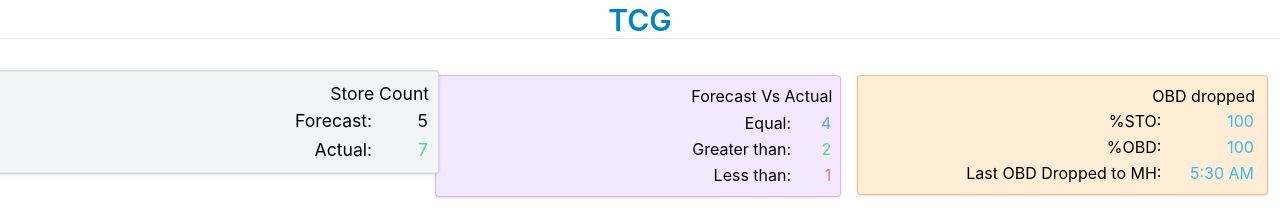
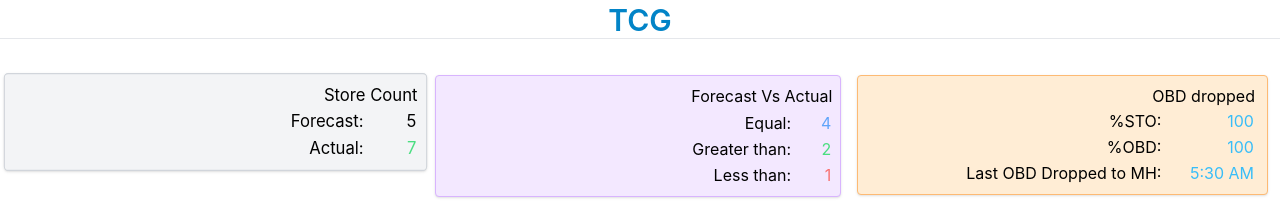
Before and after one commit to Sovik89/Coop-Dashboard, a React (Create React App) app: page / in a window 1280 px wide. In both pictures the pointer is over the element 215 px from the left and 368 px from the top of the page. Shown: the part 246-470 px from the top of the page. Built offline with nearby package versions, Linux system fonts and the light colour scheme.

Commit message:
minorchange-11032024

```diff
--- a/src/components/card.css
+++ b/src/components/card.css
@@ -3,5 +3,5 @@
   }
 
 .card:hover {
-    transform: scale(1.1);
+    transform: scale(1.04);
 }
```
